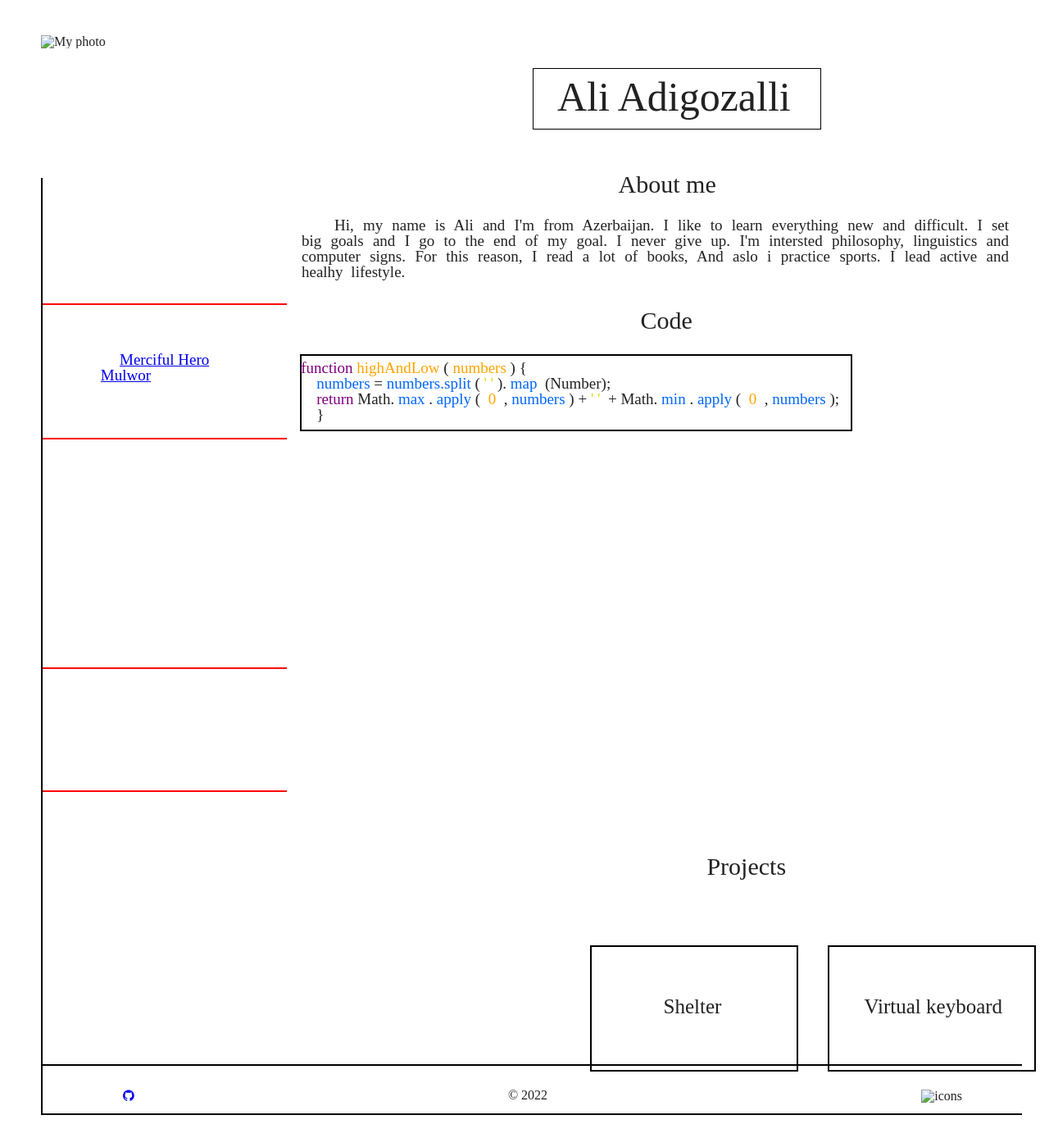
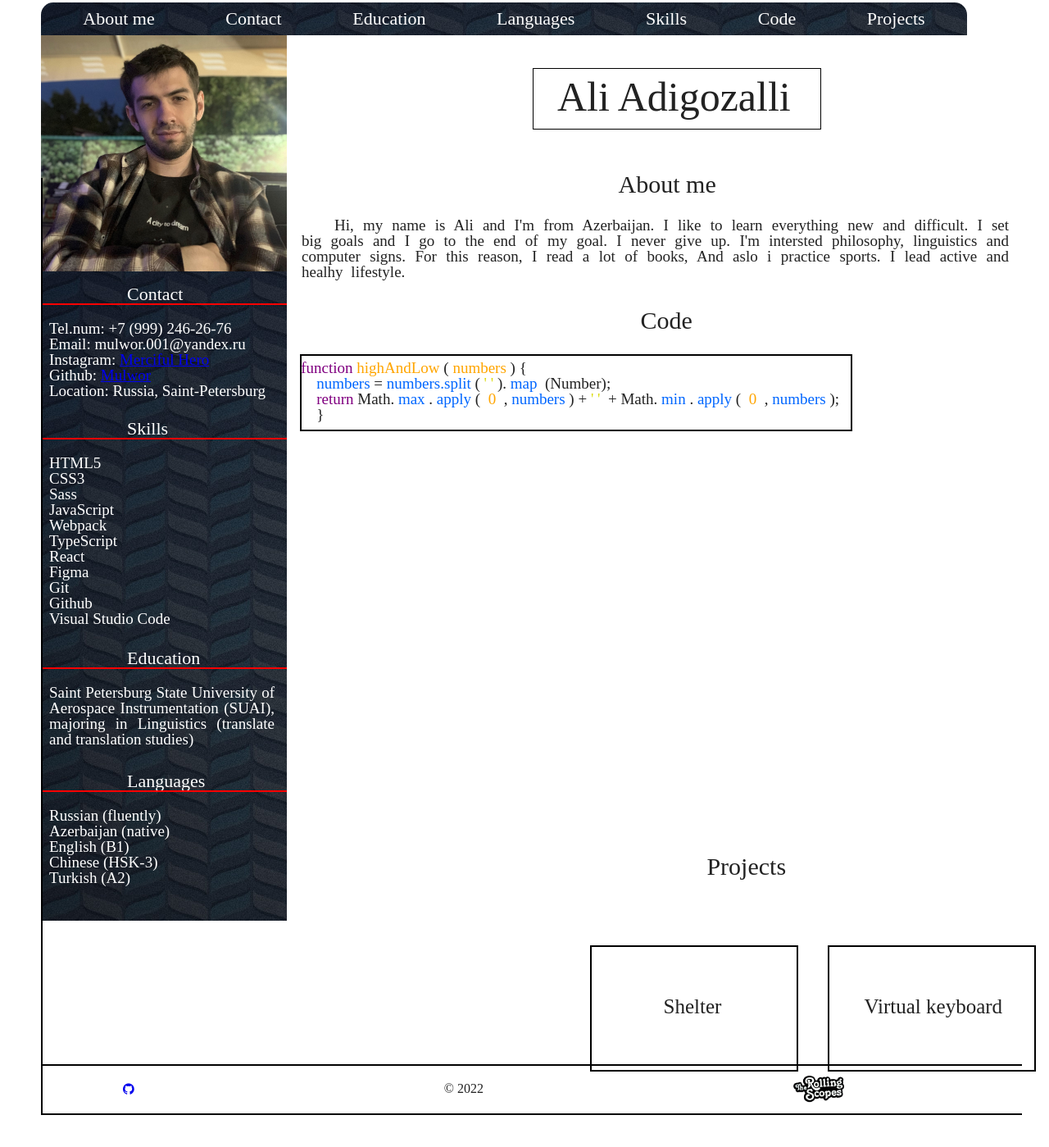
Before and after one commit to Mulwor/rsschool-cv, a plain HTML site: page index.html in a window 1280 px wide. Shown: the part 5-1404 px from the top of the page at 82% size. Drawn offline with Linux system fonts and the light colour scheme; files whose address does not match are found by name.

Commit message:
fix: html file

```diff
--- a/index.html
+++ b/index.html
@@ -26,7 +26,7 @@
     <main class="container">
         <div class = "left-side">
             <figure class="Ali">
-                <img src="./Image/Photo11.jpeg" alt="My photo">
+                <img src="./Photo11.jpeg" alt="My photo">
             </figure>
 
             <section class="contact">
@@ -120,7 +120,7 @@
         <p>© 2022</p>
         <a class="logoRss">
             <figure class="icons">
-                <img src="./Image/19.10.png" alt="icons">
+                <img src="./19.10.png" alt="icons">
             </figure> </a>
     </footer>
 
```
Also changed, not shown: 19.10.png (added), Elegant_Background-17.jpg (added), Photo11.jpeg (added).
